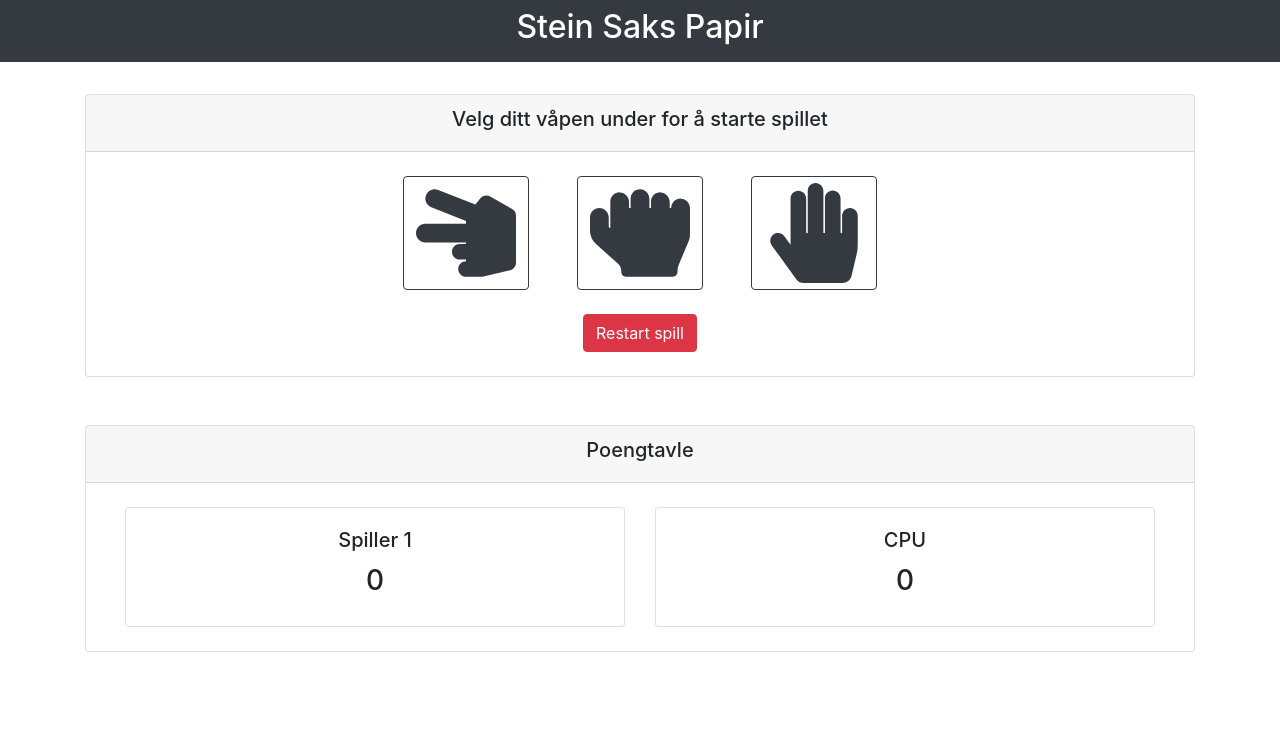
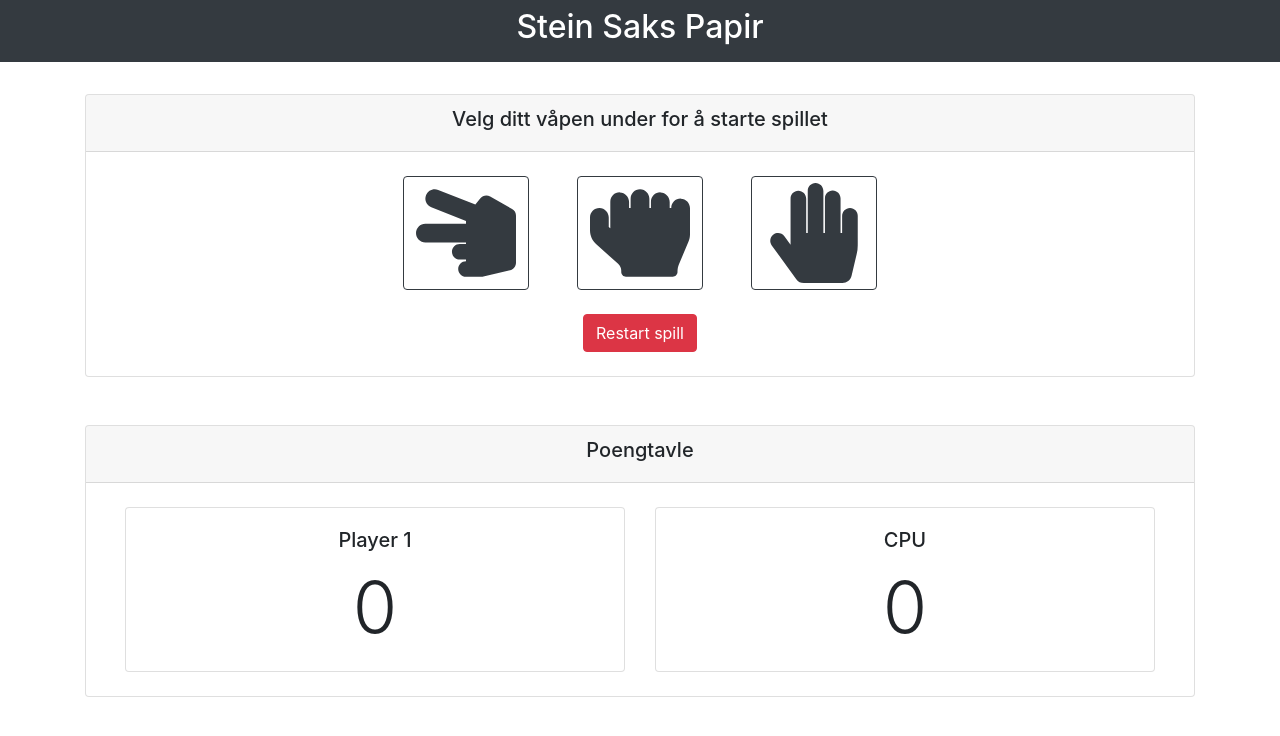
Before and after one commit to w3bdesign/stein-saks-papir, a React (Create React App) app: page / in a window 1280 px wide. Shown: the top 736 px of the page. Built offline with nearby package versions, Linux system fonts and the light colour scheme.

Commit message:
Satt opp Context og useContext
Vi henter nå både navn og score fra Context

```diff
--- a/src/components/Pages/Index/Scoreboard.component.tsx
+++ b/src/components/Pages/Index/Scoreboard.component.tsx
@@ -1,7 +1,13 @@
-import React from 'react';
-import { Card, CardDeck } from 'react-bootstrap';
+import React, { useContext } from 'react';
+
+import CardDeck from 'react-bootstrap/CardDeck';
+import Card from 'react-bootstrap/Card';
+
+import ScoreBoardContext from '../../../context/ScoreBoardContext';
 
 function Scoreboard() {
+  const PlayerScore = useContext(ScoreBoardContext);
+
   return (
     <>
       <Card className="mx-auto mt-5 text-center">
@@ -12,21 +18,27 @@ function Scoreboard() {
         <CardDeck className="m-4">
           <Card>
             <Card.Body>
-              <Card.Title><h5>Spiller 1</h5></Card.Title>
+              <Card.Title>
+                <span style={{ fontSize: '1.25rem' }}>
+                  {PlayerScore[0].Name}
+                </span>
+              </Card.Title>
               <Card.Text>
-                <h3>0</h3>
+                <span className="display-3">{PlayerScore[0].Score}</span>
               </Card.Text>
             </Card.Body>
-
           </Card>
           <Card>
             <Card.Body>
-              <Card.Title><h5>CPU</h5></Card.Title>
+              <Card.Title>
+                <span style={{ fontSize: '1.25rem' }}>
+                  {PlayerScore[1].Name}
+                </span>
+              </Card.Title>
               <Card.Text>
-                <h3>0</h3>
+                <span className="display-3">{PlayerScore[1].Score}</span>
               </Card.Text>
             </Card.Body>
-
           </Card>
         </CardDeck>
       </Card>
--- /dev/null
+++ b/src/const/DEFAULT_SCORE.ts
@@ -0,0 +1,6 @@
+const DEFAULT_SCORE = [
+  { Name: 'Player 1', Score: 0 },
+  { Name: 'CPU', Score: 0 },
+];
+
+export default DEFAULT_SCORE;
--- /dev/null
+++ b/src/context/ScoreBoardContext.ts
@@ -0,0 +1,7 @@
+import { createContext } from 'react';
+
+import DEFAULT_SCORE from '../const/DEFAULT_SCORE';
+
+const StoreBoardContext = createContext(DEFAULT_SCORE);
+
+export default StoreBoardContext;
--- a/src/index.tsx
+++ b/src/index.tsx
@@ -4,12 +4,18 @@ import ReactDOM from 'react-dom';
 import App from './App';
 import Header from './components/Layout/Header/Header.component';
 
+import DEFAULT_SCORE from './const/DEFAULT_SCORE';
+
+import ScoreBoardContext from './context/ScoreBoardContext';
+
 import 'bootstrap/dist/css/bootstrap.min.css';
 
 ReactDOM.render(
   <>
-    <Header />
-    <App />
+    <ScoreBoardContext.Provider value={DEFAULT_SCORE}>
+      <Header />
+      <App />
+    </ScoreBoardContext.Provider>
   </>,
   document.getElementById('root'),
 );
```
